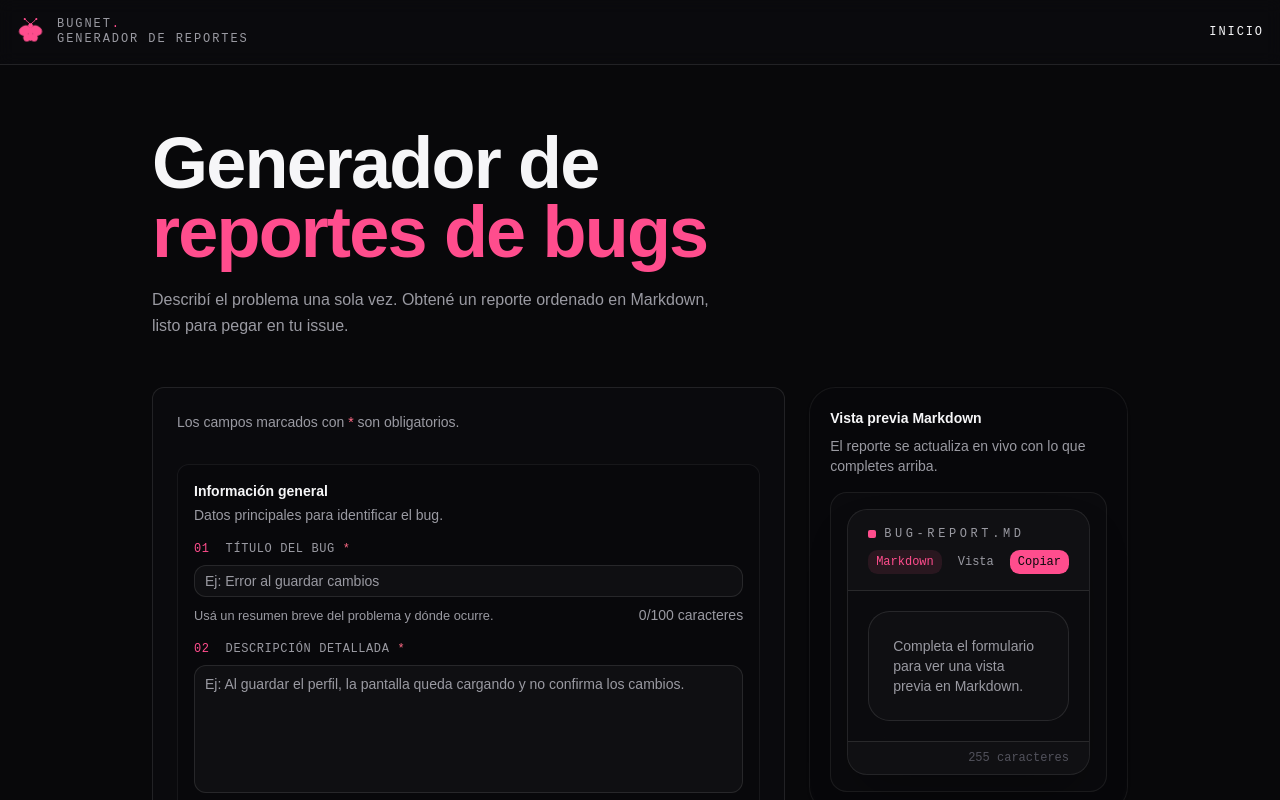
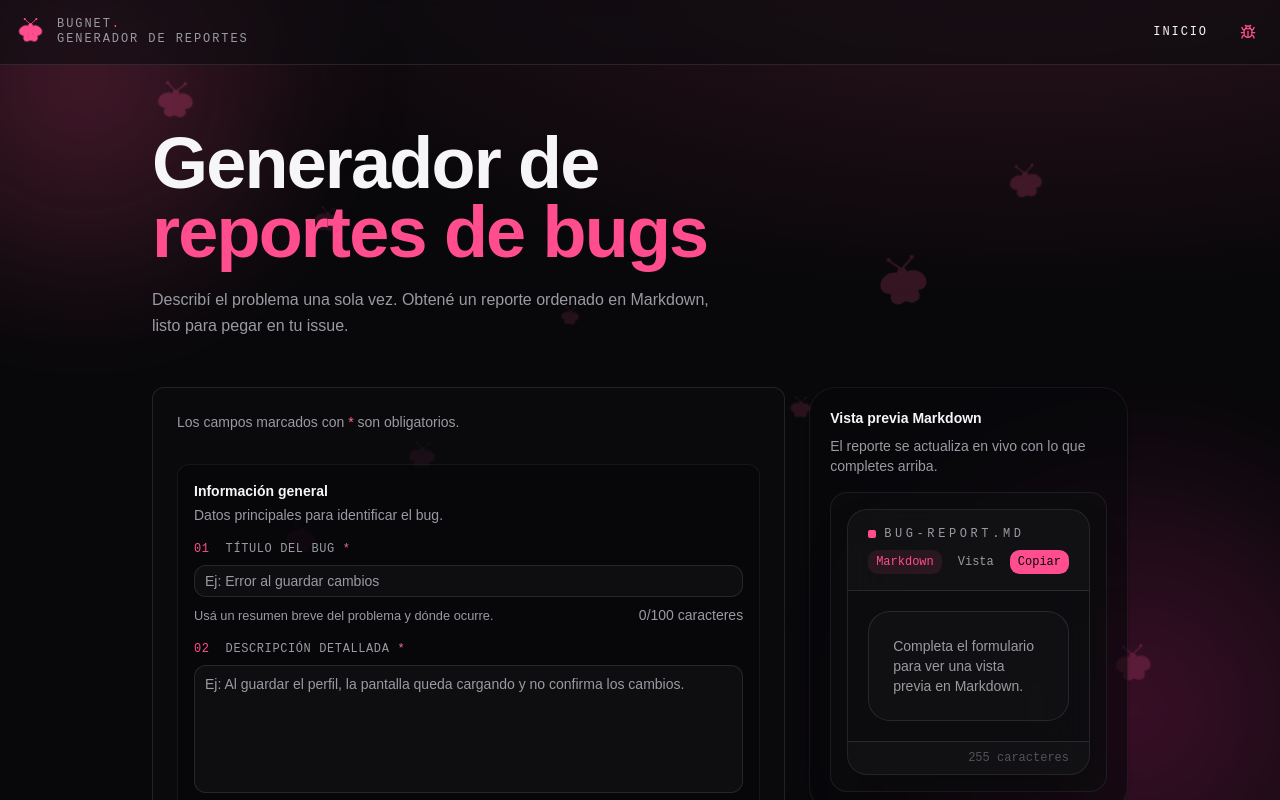
Before and after one commit to Agustin742/proyecto-2-Generador-de-Reportes-de-bugs, a React (Vite) app: page / in a window 1280 px wide. Shown: the top 800 px of the page. Built offline with nearby package versions, Linux system fonts and the light colour scheme.

Commit message:
fear: add animated polilla swarm with navbar toggle

```diff
--- a/src/index.css
+++ b/src/index.css
@@ -64,6 +64,14 @@
     --animate-blob-b: blob-b 22s ease-in-out infinite;
     --animate-flutter-l: flutter-l 3.4s ease-in-out infinite;
     --animate-flutter-r: flutter-r 3.4s ease-in-out infinite;
+    /* Deriva del enjambre de polillas (RFC-0002). La duracion/delay reales se
+       sobre-escriben por sprite via style inline para desincronizar el vuelo. */
+    --animate-drift-1: drift-1 30s ease-in-out infinite;
+    --animate-drift-2: drift-2 30s ease-in-out infinite;
+    --animate-drift-3: drift-3 30s ease-in-out infinite;
+    --animate-drift-4: drift-4 30s ease-in-out infinite;
+    --animate-drift-5: drift-5 30s ease-in-out infinite;
+    --animate-drift-6: drift-6 30s ease-in-out infinite;
 }
 
 /*
@@ -221,6 +229,52 @@
   50% { transform: rotate(11deg); }
 }
 
+/* Vuelo errante de las polillas del enjambre (RFC-0002): cada sprite recorre
+   buena parte de la pantalla (rangos en vw/vh) con un patron distinto, para
+   que el conjunto se disperse y se vea organico. Cada ciclo vuelve al origen
+   (0,0) para encadenarse sin saltos. */
+@keyframes drift-1 {
+  0%   { transform: translate(0, 0) rotate(0deg); }
+  25%  { transform: translate(14vw, -10vh) rotate(8deg); }
+  50%  { transform: translate(24vw, 12vh) rotate(-6deg); }
+  75%  { transform: translate(8vw, 22vh) rotate(5deg); }
+  100% { transform: translate(0, 0) rotate(0deg); }
+}
+@keyframes drift-2 {
+  0%   { transform: translate(0, 0) rotate(0deg); }
+  30%  { transform: translate(-18vw, 14vh) rotate(-9deg); }
+  60%  { transform: translate(-6vw, 28vh) rotate(7deg); }
+  100% { transform: translate(0, 0) rotate(0deg); }
+}
+@keyframes drift-3 {
+  0%   { transform: translate(0, 0) rotate(0deg); }
+  20%  { transform: translate(12vw, 9vh) rotate(7deg); }
+  55%  { transform: translate(26vw, -14vh) rotate(-6deg); }
+  80%  { transform: translate(10vw, -5vh) rotate(4deg); }
+  100% { transform: translate(0, 0) rotate(0deg); }
+}
+@keyframes drift-4 {
+  0%   { transform: translate(0, 0) rotate(0deg); }
+  25%  { transform: translate(-12vw, 16vh) rotate(-7deg); }
+  50%  { transform: translate(6vw, 30vh) rotate(6deg); }
+  75%  { transform: translate(20vw, 12vh) rotate(-5deg); }
+  100% { transform: translate(0, 0) rotate(0deg); }
+}
+@keyframes drift-5 {
+  0%   { transform: translate(0, 0) rotate(0deg); }
+  30%  { transform: translate(-20vw, -12vh) rotate(8deg); }
+  65%  { transform: translate(-10vw, -26vh) rotate(-6deg); }
+  100% { transform: translate(0, 0) rotate(0deg); }
+}
+@keyframes drift-6 {
+  0%   { transform: translate(0, 0) rotate(0deg); }
+  20%  { transform: translate(12vw, 12vh) rotate(6deg); }
+  40%  { transform: translate(22vw, -8vh) rotate(-5deg); }
+  60%  { transform: translate(-6vw, -18vh) rotate(7deg); }
+  80%  { transform: translate(-16vw, 6vh) rotate(-4deg); }
+  100% { transform: translate(0, 0) rotate(0deg); }
+}
+
 @media (prefers-reduced-motion: reduce) {
   *, ::before, ::after {
     animation: none !important;
--- a/src/shared/components/PolillaLogo.tsx
+++ b/src/shared/components/PolillaLogo.tsx
@@ -10,9 +10,14 @@
  */
 type PolillaLogoProps = {
   className?: string;
+  /** Si las alas aletean (`flutter-l/-r`). Default `true`. */
+  animated?: boolean;
 };
 
-export function PolillaLogo({ className }: PolillaLogoProps) {
+export function PolillaLogo({ className, animated = true }: PolillaLogoProps) {
+  const leftWing = animated ? "animate-flutter-l" : "";
+  const rightWing = animated ? "animate-flutter-r" : "";
+
   return (
     <svg
       viewBox="0 0 200 220"
@@ -37,11 +42,11 @@ export function PolillaLogo({ className }: PolillaLogoProps) {
         />
         <circle cx="60" cy="20" r="7" />
         <circle cx="140" cy="20" r="7" />
-        <g className="origin-[96px_112px] animate-flutter-l [transform-box:view-box]">
+        <g className={`origin-[96px_112px] [transform-box:view-box] ${leftWing}`}>
           <ellipse cx="62" cy="98" rx="42" ry="34" transform="rotate(-22 62 98)" />
           <ellipse cx="76" cy="148" rx="29" ry="25" transform="rotate(-12 76 148)" />
         </g>
-        <g className="origin-[104px_112px] animate-flutter-r [transform-box:view-box]">
+        <g className={`origin-[104px_112px] [transform-box:view-box] ${rightWing}`}>
           <ellipse cx="138" cy="98" rx="42" ry="34" transform="rotate(22 138 98)" />
           <ellipse cx="124" cy="148" rx="29" ry="25" transform="rotate(12 124 148)" />
         </g>
--- a/src/shared/components/layout/PolillaBackground.tsx
+++ b/src/shared/components/layout/PolillaBackground.tsx
@@ -1,33 +1,83 @@
+import { PolillaLogo } from "@/shared/components/PolillaLogo";
+import { usePolillasStore } from "@/shared/stores/usePolillasStore";
+
 /**
  * Capa decorativa de fondo del sistema visual "Polilla" (RFC-0001 §3.5).
  *
- * Es puramente presentacional: un glow radial superior + dos blobs rosados
- * difuminados que flotan. No tiene estado de negocio ni captura eventos
+ * Tiene dos capas: (1) un glow radial superior + dos blobs rosados difuminados
+ * que flotan, siempre presentes como ambiente; y (2) el enjambre de polillas
+ * SVG con vuelo errante (RFC-0002), que el usuario puede apagar/encender desde
+ * el navbar (`usePolillasStore`).
+ *
+ * Es puramente presentacional: no tiene estado de negocio ni captura eventos
  * (`pointer-events-none`) y queda detras del contenido (`-z-10`).
  *
  * `aria-hidden` la oculta a tecnologias de asistencia. Las animaciones se
- * desactivan via `prefers-reduced-motion` (media query global en index.css).
- *
- * El enjambre de polillas SVG con parallax es un enhancement opcional que el
- * RFC difiere a RFC-0002.
+ * desactivan via `prefers-reduced-motion` (media query global en index.css);
+ * en ese caso las polillas quedan visibles pero quietas.
  */
+
+type SwarmMoth = {
+  /** Posicion + tamaño (utilidades Tailwind). */
+  className: string;
+  /** Utilidad de animacion de deriva (`animate-drift-*`). */
+  drift: string;
+  /** Desfase negativo para arrancar el ciclo en distinto punto. */
+  delay: string;
+  /** Duracion del ciclo: varia el ritmo de cada polilla. */
+  duration: string;
+  /** Opacidad: las mas lejanas (chicas) van mas tenues -> parallax. */
+  opacity: number;
+};
+
+const SWARM: SwarmMoth[] = [
+  { className: "top-[14%] left-[6%] size-12", drift: "animate-drift-1", delay: "0s", duration: "54s", opacity: 0.24 },
+  { className: "top-[20%] right-[12%] size-16", drift: "animate-drift-2", delay: "-8s", duration: "66s", opacity: 0.18 },
+  { className: "top-[56%] left-[10%] size-10", drift: "animate-drift-3", delay: "-3s", duration: "48s", opacity: 0.2 },
+  { className: "bottom-[14%] right-[16%] size-14", drift: "animate-drift-4", delay: "-18s", duration: "60s", opacity: 0.22 },
+  { className: "top-[38%] left-[44%] size-8", drift: "animate-drift-5", delay: "-11s", duration: "50s", opacity: 0.13 },
+  { className: "bottom-[26%] left-[28%] size-9", drift: "animate-drift-6", delay: "-24s", duration: "58s", opacity: 0.16 },
+  { className: "top-[66%] right-[30%] size-12", drift: "animate-drift-1", delay: "-30s", duration: "62s", opacity: 0.2 },
+  { className: "top-[10%] left-[40%] size-6", drift: "animate-drift-4", delay: "-14s", duration: "46s", opacity: 0.12 },
+  { className: "top-[46%] right-[8%] size-11", drift: "animate-drift-5", delay: "-36s", duration: "68s", opacity: 0.19 },
+  { className: "bottom-[34%] right-[44%] size-7", drift: "animate-drift-6", delay: "-20s", duration: "52s", opacity: 0.14 },
+  { className: "bottom-[10%] left-[48%] size-10", drift: "animate-drift-3", delay: "-42s", duration: "72s", opacity: 0.17 },
+];
+
 export function PolillaBackground() {
+  const enabled = usePolillasStore((state) => state.enabled);
+
   return (
     <div
       aria-hidden
       className="pointer-events-none fixed inset-0 -z-10 overflow-hidden
-                 bg-[radial-gradient(120%_80%_at_80%_-10%,rgba(255,77,141,0.10),transparent_60%)]"
+                 bg-[radial-gradient(120%_80%_at_80%_-10%,rgba(255,77,141,0.16),transparent_60%)]"
     >
       <div
         className="absolute -top-44 -left-40 size-[560px] rounded-full blur-2xl
-                   bg-[radial-gradient(circle,rgba(255,77,141,0.16),transparent_65%)]
+                   bg-[radial-gradient(circle,rgba(255,77,141,0.26),transparent_65%)]
                    animate-blob-b"
       />
       <div
         className="absolute -bottom-52 -right-36 size-[640px] rounded-full blur-2xl
-                   bg-[radial-gradient(circle,rgba(255,46,154,0.12),transparent_65%)]
+                   bg-[radial-gradient(circle,rgba(255,46,154,0.22),transparent_65%)]
                    animate-blob-a"
       />
+
+      {enabled &&
+        SWARM.map((moth, index) => (
+          <div
+            key={index}
+            className={`absolute text-primary will-change-transform ${moth.className} ${moth.drift}`}
+            style={{
+              animationDelay: moth.delay,
+              animationDuration: moth.duration,
+              opacity: moth.opacity,
+            }}
+          >
+            <PolillaLogo className="size-full" />
+          </div>
+        ))}
     </div>
   );
 }
--- a/src/shared/components/layout/RootLayout.tsx
+++ b/src/shared/components/layout/RootLayout.tsx
@@ -1,17 +1,26 @@
 import { NavLink, Outlet } from "react-router-dom"; // O "react-router" según tu versión
+import { Bug, BugOff } from "lucide-react";
 import { PolillaBackground } from "./PolillaBackground";
 import { PolillaLogo } from "@/shared/components/PolillaLogo";
+import { Button } from "@/shared/components/ui/button";
+import { usePolillasStore } from "@/shared/stores/usePolillasStore";
 
 export function RootLayout() {
+  const polillasEnabled = usePolillasStore((state) => state.enabled);
+  const togglePolillas = usePolillasStore((state) => state.toggle);
+
   return (
-    <div className="flex min-h-screen flex-col bg-background text-foreground">
+    <div className="flex min-h-screen flex-col text-foreground">
       {/* Capa decorativa Polilla, detrás del contenido (RFC-0001 §3.5) */}
       <PolillaBackground />
       {/* Topbar mono: logo polilla + eyebrow + navegación (RFC-0002 §3) */}
       <header className="border-b border-border bg-card/60 backdrop-blur">
         <nav className="mx-auto flex h-16 max-w-7xl items-center gap-6 px-4">
           <div className="flex items-center gap-3">
-            <PolillaLogo className="h-8 w-auto text-primary" />
+            <PolillaLogo
+              className="h-8 w-auto text-primary"
+              animated={polillasEnabled}
+            />
             <span className="font-mono text-xs uppercase leading-tight tracking-[0.16em] text-muted-foreground">
               BugNet<span className="text-primary">.</span>
               <br />
@@ -29,6 +38,24 @@ export function RootLayout() {
               Inicio
             </NavLink>
             {/* Aca se deben poner las otras paginas */}
+
+            {/* Apaga/enciende el enjambre de polillas del fondo (RFC-0002) */}
+            <Button
+              type="button"
+              variant="ghost"
+              size="icon"
+              aria-pressed={polillasEnabled}
+              aria-label={
+                polillasEnabled ? "Apagar polillas" : "Encender polillas"
+              }
+              title={polillasEnabled ? "Apagar polillas" : "Encender polillas"}
+              onClick={togglePolillas}
+              className={
+                polillasEnabled ? "text-primary" : "text-muted-foreground"
+              }
+            >
+              {polillasEnabled ? <Bug /> : <BugOff />}
+            </Button>
           </div>
         </nav>
       </header>
--- /dev/null
+++ b/src/shared/stores/usePolillasStore.ts
@@ -0,0 +1,29 @@
+import { create } from "zustand";
+import { createJSONStorage, persist } from "zustand/middleware";
+
+/**
+ * Preferencia del enjambre decorativo de polillas (RFC-0001 §3.5 / RFC-0002).
+ *
+ * Es puramente de UI: controla si `PolillaBackground` renderiza el enjambre
+ * de polillas SVG. Se persiste en localStorage para que la elección del
+ * usuario sobreviva entre sesiones.
+ */
+interface PolillasState {
+  enabled: boolean;
+  toggle: () => void;
+  setEnabled: (enabled: boolean) => void;
+}
+
+export const usePolillasStore = create<PolillasState>()(
+  persist(
+    (set) => ({
+      enabled: true,
+      toggle: () => set((state) => ({ enabled: !state.enabled })),
+      setEnabled: (enabled) => set({ enabled }),
+    }),
+    {
+      name: "polillas-enabled",
+      storage: createJSONStorage(() => localStorage),
+    },
+  ),
+);
```
